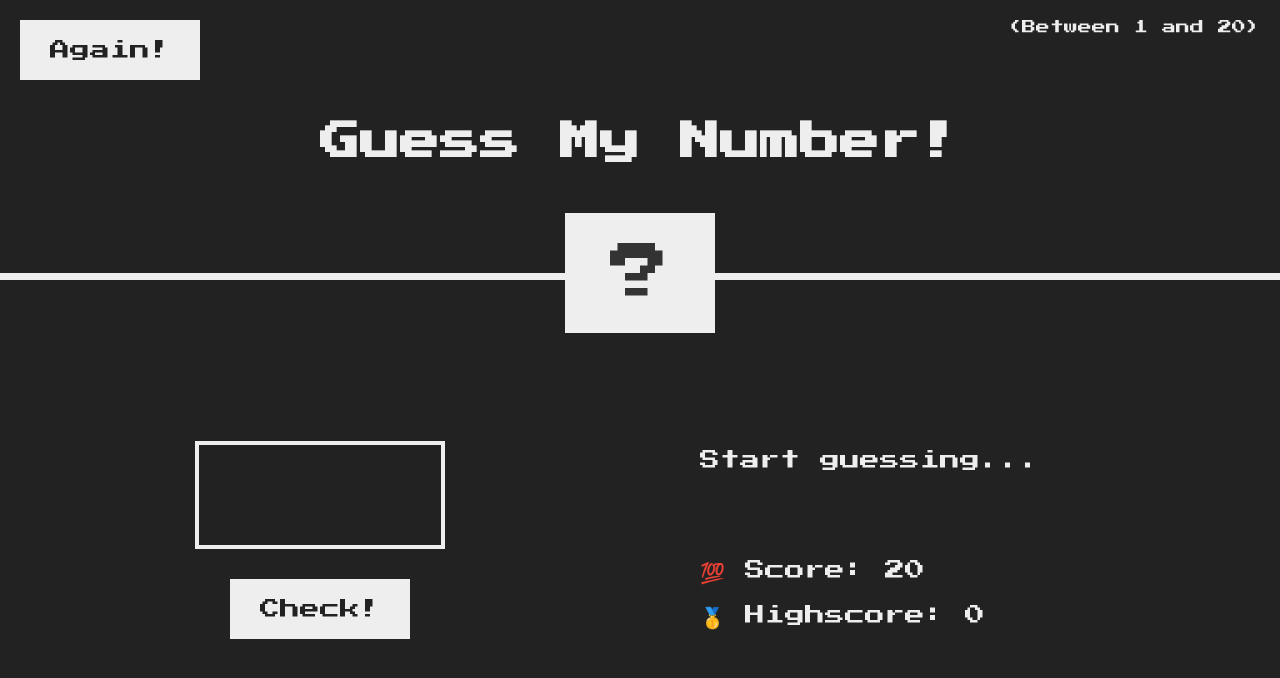
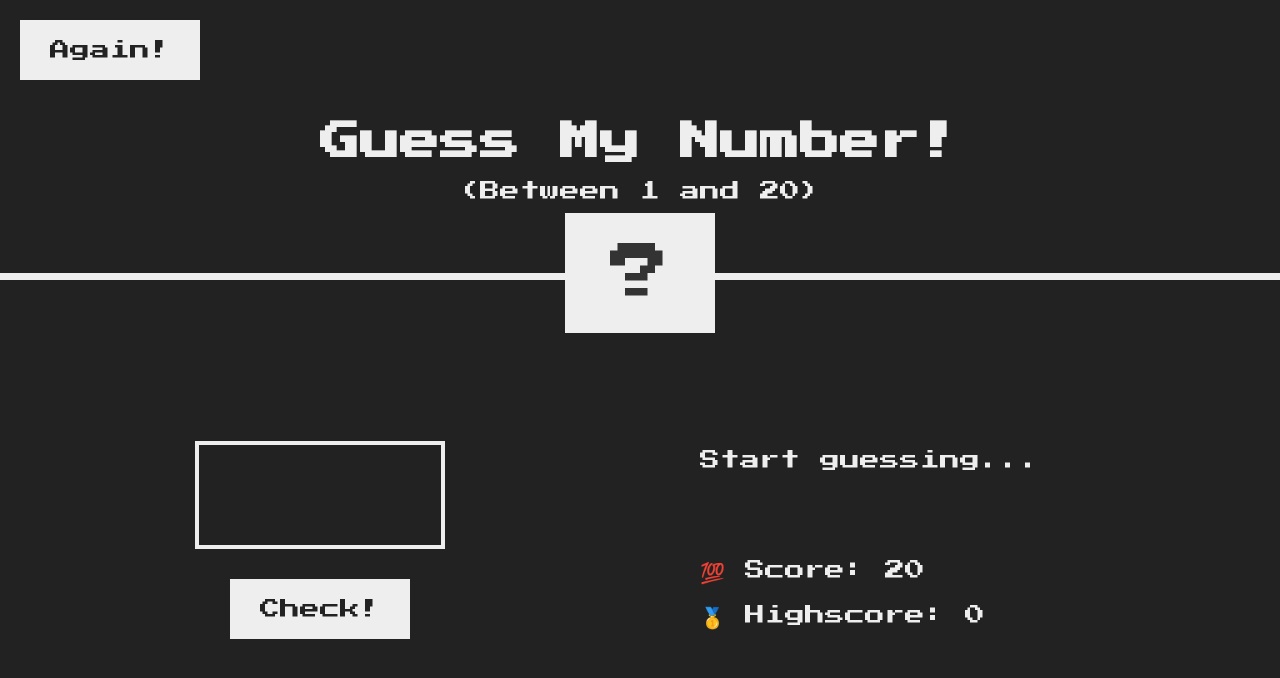
Before and after one commit to Leanfch/guess-my-number, a plain HTML site: page index.html in a window 1280 px wide. Drawn offline with Linux system fonts and the light colour scheme.

Commit message:
ajustar-between

```diff
--- a/index.html
+++ b/index.html
@@ -16,7 +16,7 @@
     </header>
     <main>
       <section class="left">
-        <input type="number" class="guess" />
+        <input type="number" class="guess" min="1" max="20"/>
         <button class="btn check">Check!</button>
       </section>
       <section class="right">
--- a/style.css
+++ b/style.css
@@ -70,10 +70,13 @@ h1 {
 }
 
 .between {
-  font-size: 1.4rem;
+  font-size: 2rem;
+  text-align: center;
   position: absolute;
-  top: 2rem;
-  right: 2rem;
+  width: 100%;
+  top: 70%;
+  left: 50%;
+  transform: translate(-50%, -50%);
 }
 
 .again {
```
